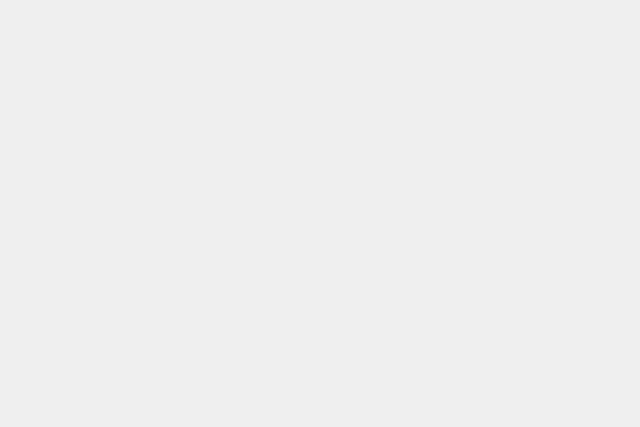
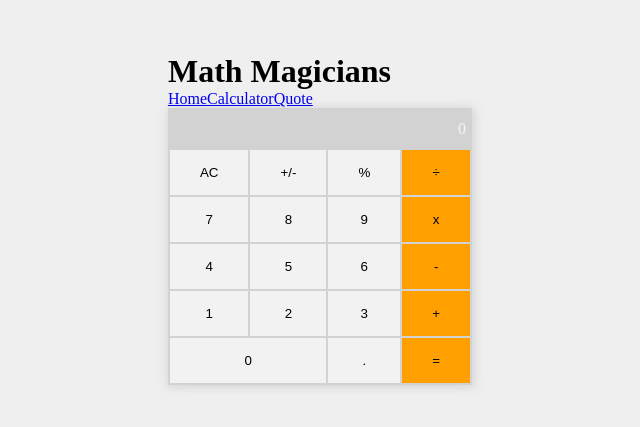
Before and after one commit to ouasamine/math-magicians, a React (Create React App) app: page /calculator in a window 1280 px wide. Before the commit this address had no page. Shown: the part 181-608 px from the top of the page, without its empty margins (320-960 px from the left). Built offline with nearby package versions, Linux system fonts and the light colour scheme.

Commit message:
Create main pages and route them

```diff
--- a/src/App.js
+++ b/src/App.js
@@ -1,13 +1,13 @@
-/* eslint-disable no-unused-vars */
 import React from 'react';
 import {
   BrowserRouter as Router,
   Routes,
   Route,
-  Link,
 } from 'react-router-dom';
 import './App.css';
 import Calculator from './components/calculator';
+import Home from './components/Home';
+import Quote from './components/Quote';
 
 class App extends React.Component {
   constructor(props) {
@@ -19,9 +19,9 @@
     return (
       <Router>
         <Routes>
-          {/* <Route path="/about" element={<About />} />
-          <Route path="/topics" element={<Topics />} /> */}
-          <Route path="/" element={<Calculator />} />
+          <Route path="/quote" element={<Quote />} />
+          <Route path="/calculator" element={<Calculator />} />
+          <Route path="/" element={<Home />} />
         </Routes>
       </Router>
     );
--- /dev/null
+++ b/src/components/Header.js
@@ -0,0 +1,15 @@
+import React from 'react';
+import { Link } from 'react-router-dom';
+
+const Header = () => (
+  <>
+    <h1>Math Magicians</h1>
+    <nav>
+      <Link to="/">Home</Link>
+      <Link to="/calculator">Calculator</Link>
+      <Link to="/quote">Quote</Link>
+    </nav>
+  </>
+);
+
+export default Header;
--- /dev/null
+++ b/src/components/Home.js
@@ -0,0 +1,8 @@
+import React from 'react';
+import Header from './Header';
+
+const Home = () => (
+  <Header />
+);
+
+export default Home;
--- /dev/null
+++ b/src/components/Quote.js
@@ -0,0 +1,8 @@
+import React from 'react';
+import Header from './Header';
+
+const Quote = () => (
+  <Header />
+);
+
+export default Quote;
--- a/src/components/calculator.js
+++ b/src/components/calculator.js
@@ -1,6 +1,6 @@
 import React, { useState } from 'react';
-// import { Link } from 'react-router-dom';
 import calculate from '../logic/calculate';
+import Header from './Header';
 
 function Calculator() {
   const [state, setState] = useState({ total: 0 });
@@ -10,6 +10,8 @@
 
   const { total, next, operation } = state;
   return (
+    <>
+      <Header />
       <div className="calc-container">
         <div className="result-preview">
           { total }
@@ -36,6 +38,7 @@
         <button type="button" className="calc-cell" onClick={btnClick}>.</button>
         <button type="button" className="calc-cell orange-bg" onClick={btnClick}>=</button>
       </div>
+    </>
   );
 }
 
```
Lines whose indentation alone changed are shown as unchanged.
